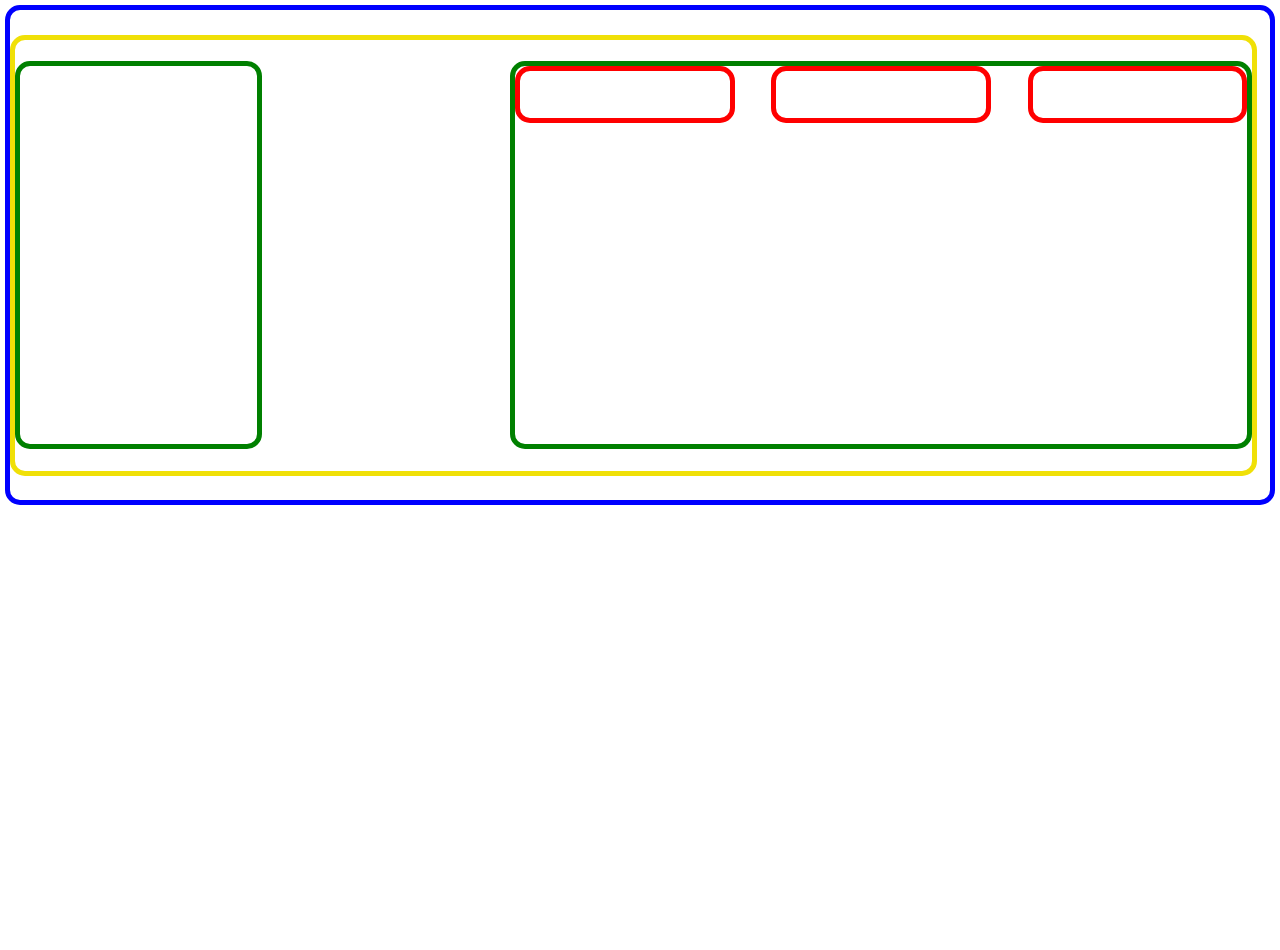
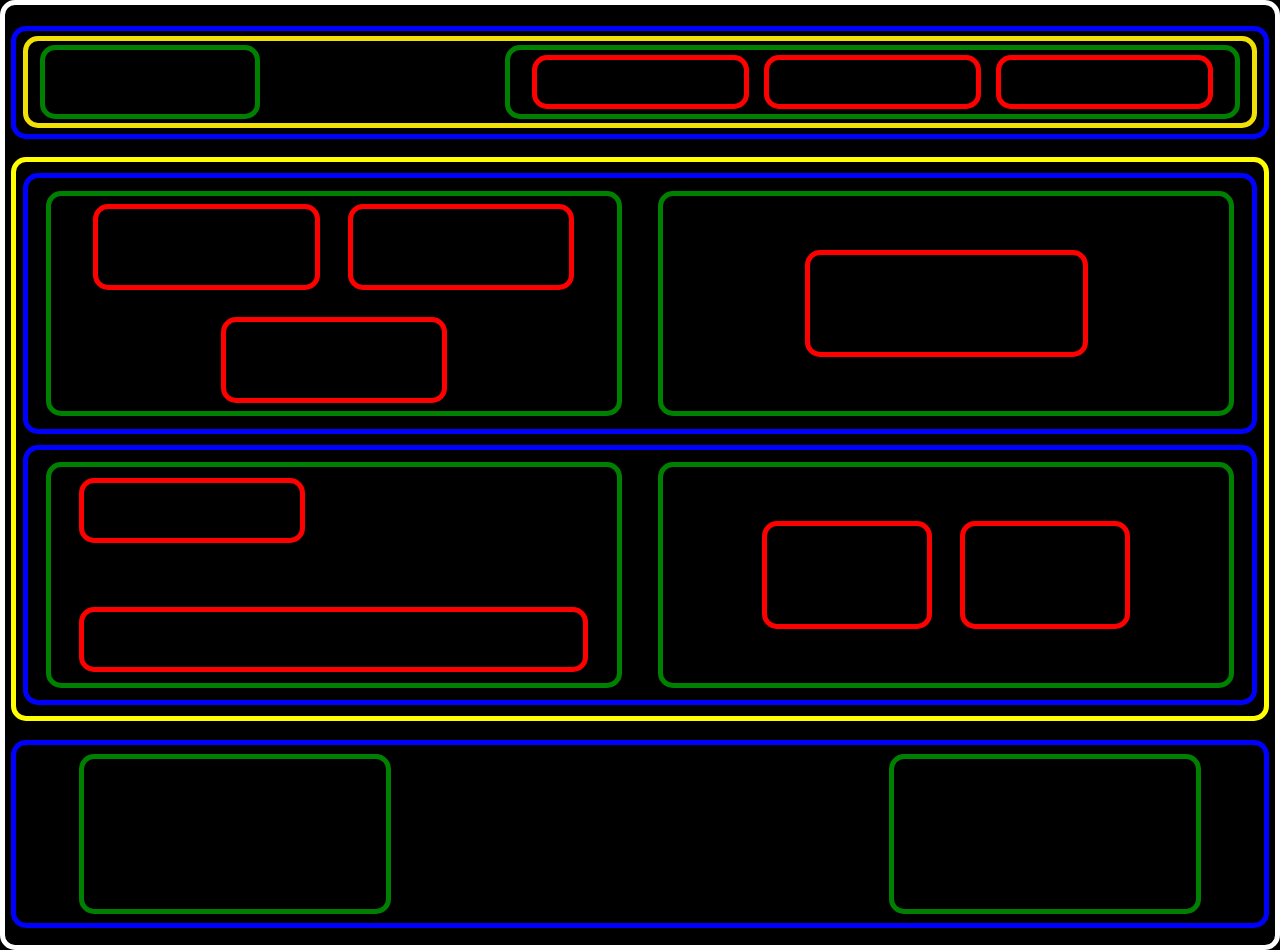
Before and after one commit to fhermega/funval-n1, a plain HTML site: page display/display.html in a window 1280 px wide. Before the commit the page ends 800 px from the top, so only its background shows below. Drawn offline with Linux system fonts and the light colour scheme.

Commit message:
dislay-07abr25

```diff
--- a/display/display.css
+++ b/display/display.css
@@ -3,21 +3,29 @@
     margin: 0;
     padding: 0;
     box-sizing: border-box;
-    background-color: rgb(255, 255, 255);
+    background-color: rgb(0, 0, 0);
     border-radius: 15px;
 }
 
 body{
     border: solid 5px rgb(255,255,255);
+    height: 950px;
+    width: 100%;
     display: flex;
+    flex-direction: column;
+    align-items: center;
+    justify-content: center;
+    gap: 2%;
 }
 
 header{
     border: solid 5px rgb(0,0,255);
-    height:500px;
-    width: 100%;
+    margin-top: 0.3%;
+    height: 12%;
+    width: 99%;
     display: flex;
-    flex-direction: column;
+    flex-direction: row;
+    align-items: center;
     justify-content: center;
  }
 
@@ -26,6 +34,7 @@ header{
     height: 90%;
     width: 99%;
     display: flex;
+    flex-direction: row;
     align-items: center;
     justify-content: center;
     gap: 20%;
@@ -34,7 +43,7 @@ header{
 picture{
     border: solid 5px green;
     height: 90%;
-    width: 20%;
+    width: 18%;
 }
 
 ul{
@@ -43,15 +52,164 @@ ul{
     width: 60%;
     list-style:none;
     display: flex;
-   /* flex-direction: row; /* izquierda/derecha */
-    /*align-content:center;
-    justify-content:center;*/
-    flex-wrap: wrap;
-    gap: 5%;
+    flex-direction: row;
+    align-items: center;    /* ARRIBA a BAJO */
+    justify-content: center;    /*IZQUIERDA a DERECHA */
+    gap: 2%;
 }
 
 li{
     border: solid 5px red;
-    height: 15%;
+    height: 85%;
     width: 30%;
 }
+
+main{
+    border: solid 5px yellow;
+    height: 60%;
+    width: 99%;
+    display: flex;
+    flex-direction: column;
+    align-items: center;
+    justify-content: center;
+    gap: 2%;
+}
+
+.contenedor01{
+    border: solid 5px blue;
+    height: 47%;
+    width: 99%;
+    display: flex;
+    flex-direction: row;
+    align-items: center;
+    justify-content: center;
+    gap: 3%;
+}
+
+.caja01-01{
+    border: solid 5px green;
+    height: 90%;
+    width: 47%;
+    display: flex;
+    flex-direction: row;
+    justify-content: center;
+    align-items: center;
+    flex-wrap: wrap;
+    gap: 5% ;
+}
+
+.caja01-01-01{
+    border: solid 5px red;
+    height: 40%;
+    width: 40%;
+}
+
+.caja01-01-02{
+    border: solid 5px red;
+    height: 40%;
+    width: 40%;
+}
+
+.caja01-01-03{
+    border: solid 5px red;
+    height: 40%;
+    width: 40%;
+}
+
+.caja01-02{
+    border: solid 5px green;
+    height: 90%;
+    width: 47%;
+    display: flex;
+    flex-direction: row;
+    justify-content: center;
+    align-items: center;
+}
+
+.caja01-02-01{
+    border: solid 5px red;
+    height: 50%;
+    width: 50%;
+}
+
+.contenedor02{
+    border: solid 5px blue;
+    height: 47%;
+    width: 99%;
+    display: flex;
+    flex-direction: row;
+    align-items: center;
+    justify-content: center;
+    gap: 3%;
+}
+
+.caja02-01{
+    border: solid 5px green;
+    height: 90%;
+    width: 47%;
+    display: flex;
+    flex-direction: column;
+    align-items: start;
+    justify-content: center;
+    gap: 30%;
+}
+
+.caja02-01-01{
+    border: solid 5px red;
+    height: 30%;
+    width: 40%;
+    margin-left: 5%;
+}
+
+.caja02-01-02{
+    border: solid 5px red;
+    height: 30%;
+    width: 90%;
+    margin-left: 5%;
+}
+
+.caja02-02{
+    border: solid 5px green;
+    height: 90%;
+    width: 47%;
+    display: flex;
+    flex-direction: row;
+    align-items: center;
+    justify-content: center;
+    gap: 5%;
+}
+
+.caja02-02-01{
+    border: solid 5px red;
+    height: 50%;
+    width: 30%;
+}
+
+.caja02-02-02{
+    border: solid 5px red;
+    height: 50%;
+    width: 30%;
+}
+
+footer{
+    border: solid 5px blue;
+    height: 20%;
+    width: 99%;
+    display: flex;
+    flex-direction: row;
+    align-items: center;
+    justify-content: center;
+    gap: 40%;
+}
+
+.cajafooter01{
+    border: solid 5px green;
+    height: 90%;
+    width: 25%;
+}
+
+.cajafooter02{
+    border: solid 5px green;
+    height: 90%;
+    width: 25%;
+}
--- a/display/display.html
+++ b/display/display.html
@@ -20,25 +20,30 @@
         </nav>
     </header>
     <main>
-<!--        <section class="contenedor01">
-            <div>
-                <div></div>
-                <div></div>
-                <div></div>
+    <section class="contenedor01">
+            <div class="caja01-01">
+                <div class="caja01-01-01"></div>
+                <div class="caja01-01-02"></div>
+                <div class="caja01-01-03"></div>
             </div>
-            <div>
-                <div></div>
+            <div class="caja01-02">
+                <div class="caja01-02-01"></div>
             </div>
-        </section>
-        <section>
-            <div>
-
+    </section>
+    <section class="contenedor02">
+            <div class="caja02-01">
+                <div class="caja02-01-01"></div>
+                <div class="caja02-01-02"></div>
             </div>
-            <div></div>
-        </section> -->
+            <div class="caja02-02">
+                <div class="caja02-02-01"></div>
+                <div class="caja02-02-02"></div>
+            </div>
+    </section>
     </main>
     <footer>
-
+        <div class="cajafooter01"></div>
+        <div class="cajafooter02"></div>
     </footer>
 </body>
 </html>
--- a/position/position.css
+++ b/position/position.css
@@ -4,9 +4,11 @@
     margin: 0;
     box-sizing: border-box;
 }
-*/
 
 /* posicion estatica*/
+body{
+    background-color: blanchedalmond;
+}
 .box1{
     width: 200px;
     height: 200px;
--- a/recipe-page-main/Style.css
+++ b/recipe-page-main/Style.css
@@ -1,32 +1,53 @@
 body {
     background-color: hwb(33 88% 4%) ;
 }
+
+section{
+    background-color: white;
+    height: 1000px;
+    width: 650px;
+    margin-top: 5%;
+    margin-left: 30% ;
+    border-radius: 15px;
+    display: flex;
+    justify-content: center; /* EJE X: de Izquierda a Derecha */
+    /*align-items: center; /* EJE Y: de Arriba a Abajo */
+}
+
 .cuadrado-01{
     background-color: rgb(255, 255, 255);
-    width: 620px;
+    width: 665px;
     height:200px;
     margin-top: 4%;
     margin-left: 30%;
-    /*margin-bottom: 0%;*/
 }
 .cuadrado-02{
     background-color: rgb(255, 255, 255);
-    width: 620px;
+    width: 665px;
     height:60px;
     margin-top: -1.5%;
     margin-left: 30%;
-    /*margin-bottom: 0%;*/
     padding: 1% -1% 1% 50%;
+}
 
+.cuadrado-02 > h1 {
+    margin-left: 7%;
 }
+
 .cuadrado-03{
     background-color: rgb(255, 255, 255);
-    width: 620px;
+    width: 665px;
     height: 50px;
-    margin-top: 1%;
+    margin-top: -1%;
     margin-left: 30%;
-    padding-left: 2.3%
+    /*padding-left: 2.3%;
+    padding-right: -20%;*/
 }
+
+.cuadrado-03 > h3{
+    font-size: 16px;
+}
+
 .cuadrado-04{
     background-color: rgb(255, 255, 255);
 
```
Also changed, not shown: recipe-page-main/index.html (+9 -4 lines).
